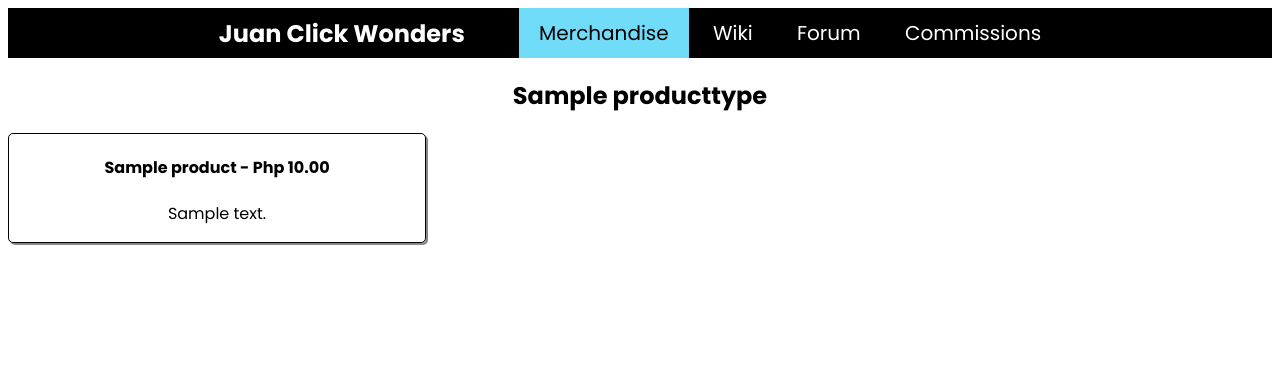
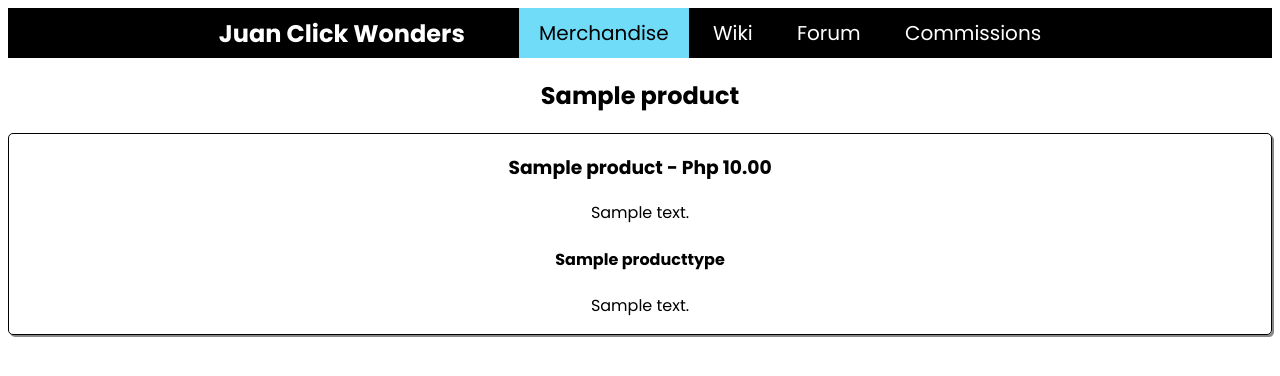
Before and after one commit to angelo-dlcrz/hobbysite-E-5, a Django app: page /merchstore/item/1 in a window 1280 px wide. Shown: the top 376 px of the page. Run offline with Django 5.2, Linux system fonts and the light colour scheme; tables that the repository leaves empty hold one stand-in row (values such as "Sample post").

Commit message:
replaced ProdcutType with Product Object as the detail of merchstore

```diff
--- a/merchstore/models.py
+++ b/merchstore/models.py
@@ -13,17 +13,14 @@ class ProductType(models.Model):
     def __str__(self):
         return self.name
 
-    def get_absolute_url(self):
-        return reverse("merchstore:merch_detail", kwargs={"pk": self.pk})
-
 
 class Product(models.Model):
     name = models.CharField(max_length=255)
     product_type = models.ForeignKey(
         'ProductType',
         on_delete=models.SET_NULL,
-        null = True,
-        related_name = "products"
+        null=True,
+        related_name="products"
     )
     description = models.TextField()
     price = models.DecimalField(max_digits=18, decimal_places=2)
@@ -33,3 +30,6 @@ class Product(models.Model):
 
     def __str__(self):
         return self.name
+
+    def get_absolute_url(self):
+        return reverse("merchstore:merch_detail", kwargs={"pk": self.pk})
--- a/merchstore/views.py
+++ b/merchstore/views.py
@@ -1,14 +1,14 @@
 from django.views.generic.list import ListView
 from django.views.generic.detail import DetailView
 
-from .models import ProductType
+from .models import Product
 
 
 class MerchListView(ListView):
-    model = ProductType
+    model = Product
     template_name = 'merch_list.html'
 
 
 class MerchDetailView(DetailView):
-    model = ProductType
+    model = Product
     template_name = 'merch_detail.html'
--- a/templates/merch_detail.html
+++ b/templates/merch_detail.html
@@ -7,18 +7,8 @@
 {% block styles %}
     <style>
         #details {
-            display: grid;
-            grid-template-rows: repeat(1, 1fr);
-            grid-template-columns: repeat(3, 1fr);
-            grid-auto-rows: 1.5fr;
-            gap: 5px;
-            width: 100%;
-            height: 100%;
-            list-style-type: none;
+            display: block;
             text-align: center;
-        }
-
-        #details li{
             border: 1px solid black;
             border-radius: 5px;
             box-shadow: 2px 2px #888888;
@@ -31,18 +21,11 @@
 {% block merch %}active{% endblock %}
 
 {% block content %}
-    <h2 style="text-align: center;">{{ producttype.name }}</h2>
+    <h2 style="text-align: center;">{{ product }}</h2>
     <div id="details">
-        {% if producttype.products.all.exists %}
-            {% for product in producttype.products.all %}
-                <li>
-                    <h4>{{ product.name }} - Php {{ product.price }}</h4>
-                    <p>{{ product.description }}</p>
-                </li>
-            {% endfor %}
-        {% else %}
-            <br>
-            <li>No products registered</li>
-        {% endif %}
+        <h3>{{ product.name }} - Php {{ product.price }}</h3>
+        <p>{{ product.description }}</p>
+        <h4>{{ product.product_type }}</h4>
+        <p>{{ product.product_type.description }}</p>
     </div>
 {% endblock content %}
--- a/templates/merch_list.html
+++ b/templates/merch_list.html
@@ -40,10 +40,10 @@
 {% block content %}
     <h2 style="text-align: center;">Merchandise Store</h2>
     <div id="merch_list">
-        {% for product_type in object_list %}
+        {% for product in object_list %}
         <li>
-            <h3><a href="{{ product_type.get_absolute_url }}">{{ product_type }}</a></h3>
-            <p>{{ product_type.description }}</p>
+            <h3><a href="{{ product.get_absolute_url }}">{{ product }}</a></h3>
+            <p>Php - {{ product.price }}</p>
         </li>
         {% endfor %}
     </div>
```
